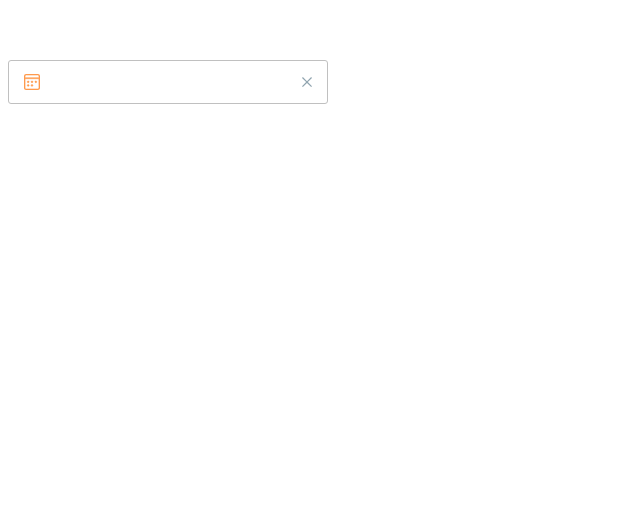
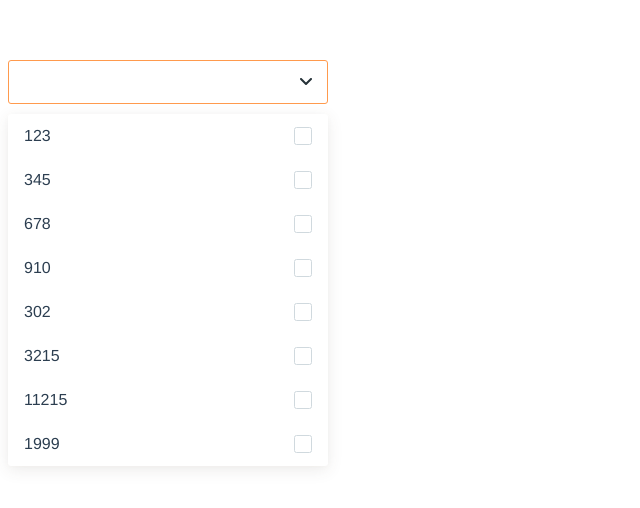
Before and after one commit to turbocharged3329/picker-test, a Vue app: page / in a window 1280 px wide. Both pictures are taken after a click on the button 307 px from the left and 82 px from the top of the page. Shown: the top 508 px of the page, without its empty margins (0-640 px from the left). Built offline with nearby package versions, Linux system fonts and the light colour scheme.

Commit message:
fix multiple choice

```diff
--- a/src/App.vue
+++ b/src/App.vue
@@ -3,7 +3,7 @@
     <p>{{ selected }}</p>
     <custom-select
       :select-data="selectData"
-      :type="'date'"
+      :type="'multiple-choice'"
       :placeholder="'Select me'"
       v-model="selected"
     ></custom-select>
--- a/src/components/CustomSelect.vue
+++ b/src/components/CustomSelect.vue
@@ -16,7 +16,11 @@
           :value="value"
           :class="{ active: isPickerShown, empty: !value }"
         />
-        <button class="select__input-clear-btn" v-if="type == 'date'" @pointerdown="clearDate"></button>
+        <button
+          class="select__input-clear-btn"
+          v-if="type == 'date'"
+          @pointerdown="clearDate"
+        ></button>
         <button
           class="select__input-toggle-btn"
           v-if="type != 'date'"
@@ -52,14 +56,19 @@
           >
             {{ item.name }}
             <input
-              class="custom-checkbox"
+              class="custom-checkbox multiple-choice__picker-item-input"
               :id="'input' + item.id"
               type="checkbox"
               :value="item.name"
               v-model="multipleSelected"
-              @change="$emit('input', multipleSelected.length ? multipleSelected.join('; ') : [])"
+              @change="
+                $emit(
+                  'input',
+                  multipleSelected.length ? multipleSelected.join('; ') : []
+                )
+              "
             />
-            <label :for="'input' + item.id"></label>
+            <label :for="'input' + item.id" class="multiple-choice__picker-item-label"></label>
           </div>
         </template>
       </div>
@@ -165,21 +174,17 @@ export default {
         let multipleInString = this.multipleSelected.join(",");
 
         if (!multipleInString.includes(itemData)) {
-          multipleInString += itemData + ",";
-          this.multipleSelected = multipleInString.split(",");
+          this.multipleSelected.push(itemData);
         } else {
-          // const regex = new RegExp(`${itemData}; `);
-          // multipleInString = multipleInString.replace(regex, '');
-          // this.multipleSelected = multipleInString.split(",");
           this.multipleSelected.splice(
-            this.multipleSelected.findIndex(elem => elem == itemData),
+            this.multipleSelected.findIndex((elem) => elem == itemData),
             1
-          )
-          if (!this.multipleSelected.length) {
-            this.multipleSelected = []
-          }
+          );
         }
 
+        if (!this.multipleSelected.length) {
+            this.multipleSelected = [];
+        }
         this.$emit("input", this.multipleSelected.join("; "));
       }
     },
@@ -187,19 +192,29 @@ export default {
       increase ? this.selectedDate.year++ : this.selectedDate.year--;
     },
     clearDate() {
-      this.$emit('input', '');
+      this.$emit("input", "");
       this.togglePicker(false);
-    }
+    },
+    checkClickOutOfPicker(event) {
+      if (
+        !event.target.className.includes("select__input") &&
+        !event.target.className.includes("picker")
+      ) {
+        this.togglePicker(false);
+      }
+    },
   },
   mounted() {
     if (this.placeholder) {
       this.$refs.input.value = this.placeholder;
     }
 
-    if (this.type == 'date') {
+    if (this.type == "date") {
       const now = new Date();
       this.selectedDate.year = now.getFullYear();
     }
+
+    document.addEventListener("click", this.checkClickOutOfPicker);
   },
 };
 </script>
```
